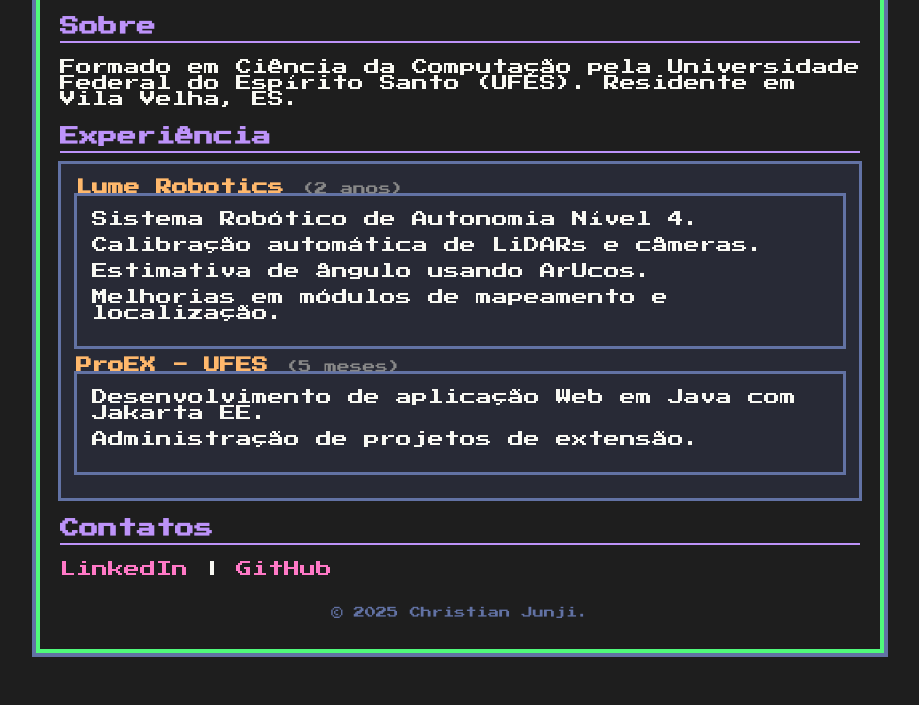
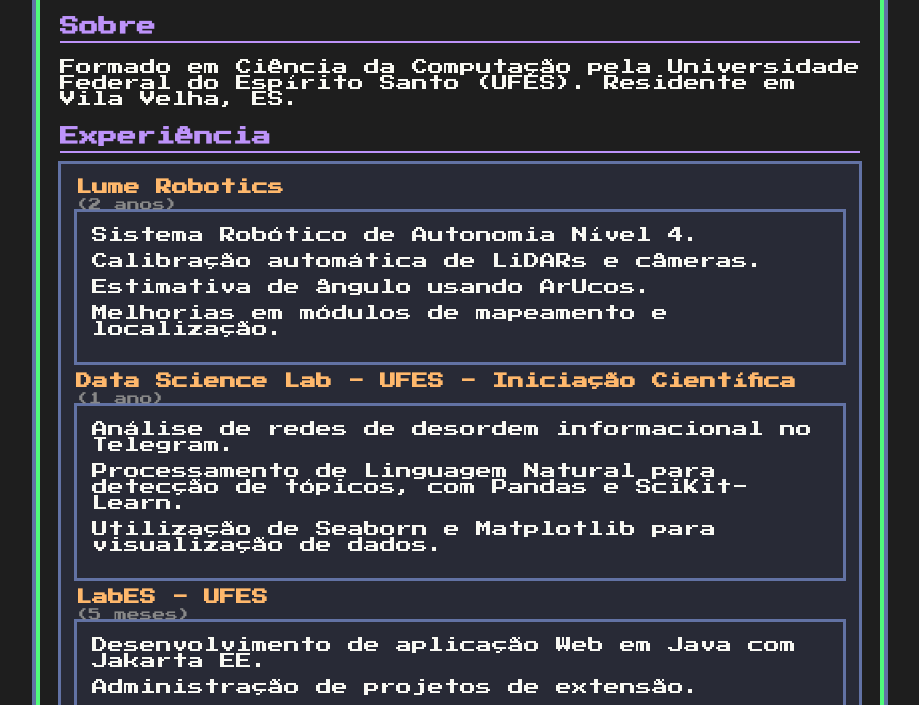
Before and after one commit to junji-code/junji-code.github.io, a plain HTML site: page index.html in a window 1280 px wide. Shown: the part 95-800 px from the top of the page, without its empty margins (180-1099 px from the left). Drawn offline with Linux system fonts and the light colour scheme.

Commit message:
acrescentando mais experiencias

```diff
--- a/index.html
+++ b/index.html
@@ -119,7 +119,7 @@
             <li>
                 <strong>
                   Lume Robotics
-                  <span class="duration">(2 anos)</span>
+                  <span class="duration"><br>(2 anos)</span>
                 </strong>
                 <ul>
                   <li>Sistema Robótico de Autonomia Nível 4.</li>
@@ -130,8 +130,19 @@
               </li>
               <li>
                 <strong>
-                  ProEX - UFES
-                  <span class="duration">(5 meses)</span>
+                  Data Science Lab - UFES - Iniciação Científica
+                  <span class="duration"><br>(1 ano)</span>
+                </strong>
+                <ul>
+                  <li>Análise de redes de desordem informacional no Telegram.</li>
+                  <li>Processamento de Linguagem Natural para detecção de tópicos, com Pandas e SciKit-Learn.</li>
+                    <li>Utilização de Seaborn e Matplotlib para visualização de dados.</li>
+                </ul>
+              </li>
+              <li>
+                <strong>
+                  LabES - UFES
+                  <span class="duration"><br>(5 meses)</span>
                 </strong>
                 <ul>
                   <li>Desenvolvimento de aplicação Web em Java com Jakarta EE.</li>
```
